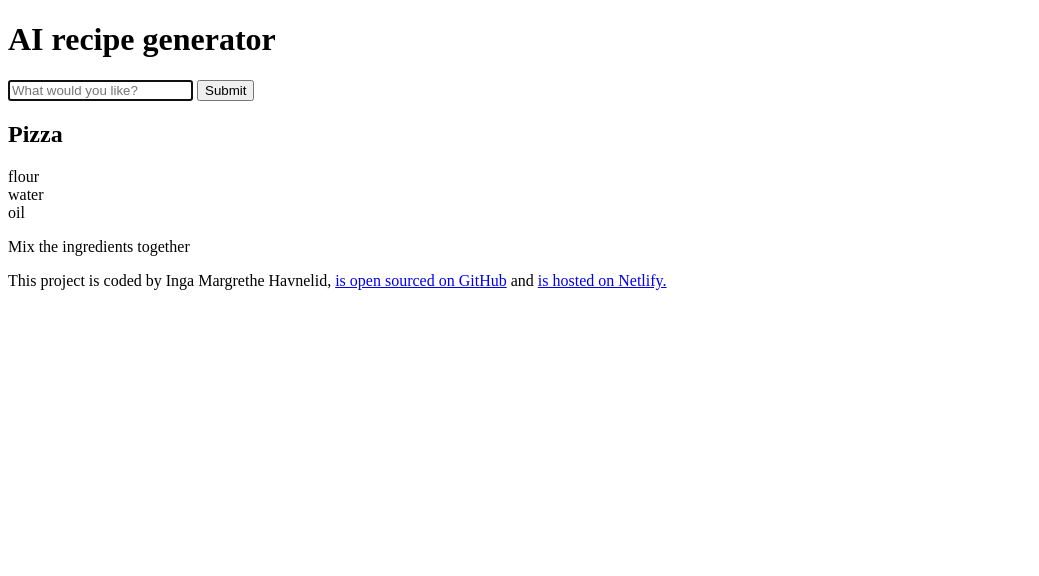
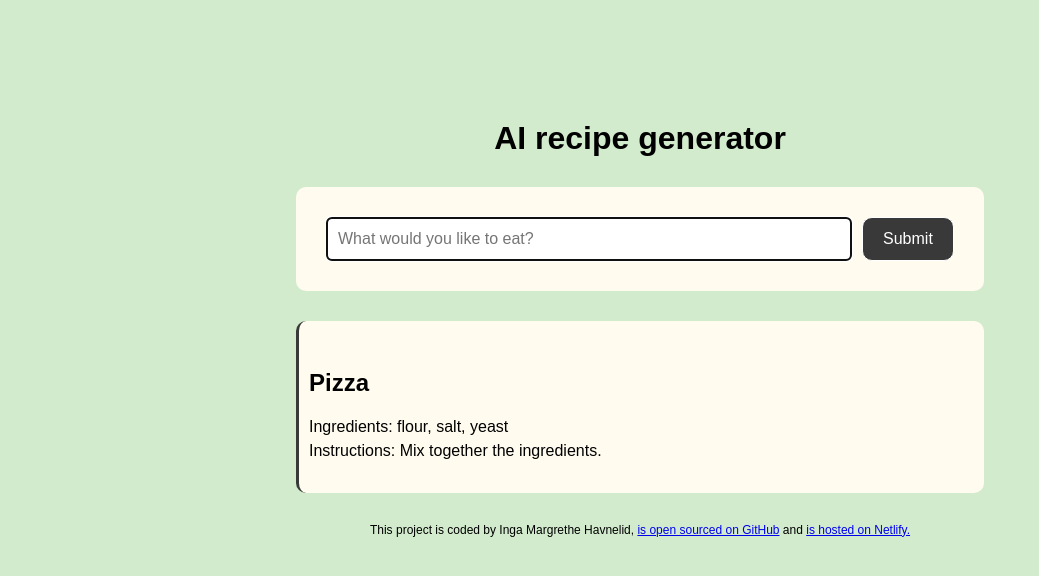
Before and after one commit to Ingamha/easy-recipe-generator, a plain HTML site: page index.html in a window 1280 px wide. Shown: the whole page, without its empty margins (0-1039 px from the left). Drawn offline with Linux system fonts and the light colour scheme.

Commit message:
Added classes to html, added css styling

```diff
--- a/index.html
+++ b/index.html
@@ -4,9 +4,10 @@
     <meta charset="UTF-8" />
     <meta name="viewport" content="width=device-width, initial-scale=1.0" />
     <title>AI recipe generator</title>
-    <link rel="stylesheet" href="scr/style.css" />
+    <link rel="stylesheet" href="src/style.css" />
   </head>
   <body>
+    <div class="container">
       <header>
         <h1>AI recipe generator</h1>
       </header>
@@ -14,29 +15,27 @@
         <form action="">
           <input
             type="text"
-          placeholder="What would you like?"
+            placeholder="What would you like to eat?"
             autofocus
             required
             autocomplete="off"
+            class="recipe-prompt"
           />
-        <input type="submit" />
+          <input type="submit" class="submit-button" />
         </form>
-      <div>
+
+        <div class="recipe">
           <h2>Pizza</h2>
-        <p>
-          flour
+          Ingredients: flour, salt, yeast
           <br />
-          water
-          <br />
-          oil
-          <br />
-        </p>
-        <p>Mix the ingredients together</p>
+          Instructions: Mix together the ingredients.
         </div>
       </main>
       <footer>
         This project is coded by Inga Margrethe Havnelid,
-      <a href="https://github.com/Ingamha/easy-recipe-generator" target="_blank"
+        <a
+          href="https://github.com/Ingamha/easy-recipe-generator"
+          target="_blank"
           >is open sourced on GitHub</a
         >
         and
@@ -44,7 +43,7 @@
           >is hosted on Netlify.</a
         >
       </footer>
-
-    <script src="scr/index.js"></script>
+    </div>
+    <script src="src/index.js"></script>
   </body>
 </html>
--- /dev/null
+++ b/src/style.css
@@ -0,0 +1,58 @@
+body {
+  background-color: #d2ebcd;
+  font-family: Arial, Helvetica, sans-serif;
+}
+
+.container {
+  max-width: 688px;
+  margin: 120px auto;
+}
+
+header {
+  margin-bottom: 30px;
+}
+
+h1 {
+  text-align: center;
+}
+
+form {
+  padding: 30px;
+  background-color: #fffcef;
+  border-radius: 10px;
+  display: flex;
+}
+
+.recipe-prompt {
+  padding: 10px;
+  width: 88%;
+  font-size: 16px;
+  border-radius: 5px;
+  line-height: 20px;
+}
+
+.submit-button {
+  border: 1px solid;
+  border-radius: 10px;
+  margin-left: 10px;
+  background-color: #393939;
+  color: white;
+  font-size: 16px;
+  line-height: 20px;
+  width: 100px;
+}
+
+.recipe {
+  padding: 30px 10px;
+  background-color: #fffcef;
+  line-height: 24px;
+  border-radius: 10px;
+  margin-top: 30px;
+  border-left: 3px solid #393939;
+}
+
+footer {
+  margin-top: 30px;
+  text-align: center;
+  font-size: 12px;
+}
```
Also changed, not shown: src/index.js (added). Lines whose indentation alone changed are shown as unchanged.
